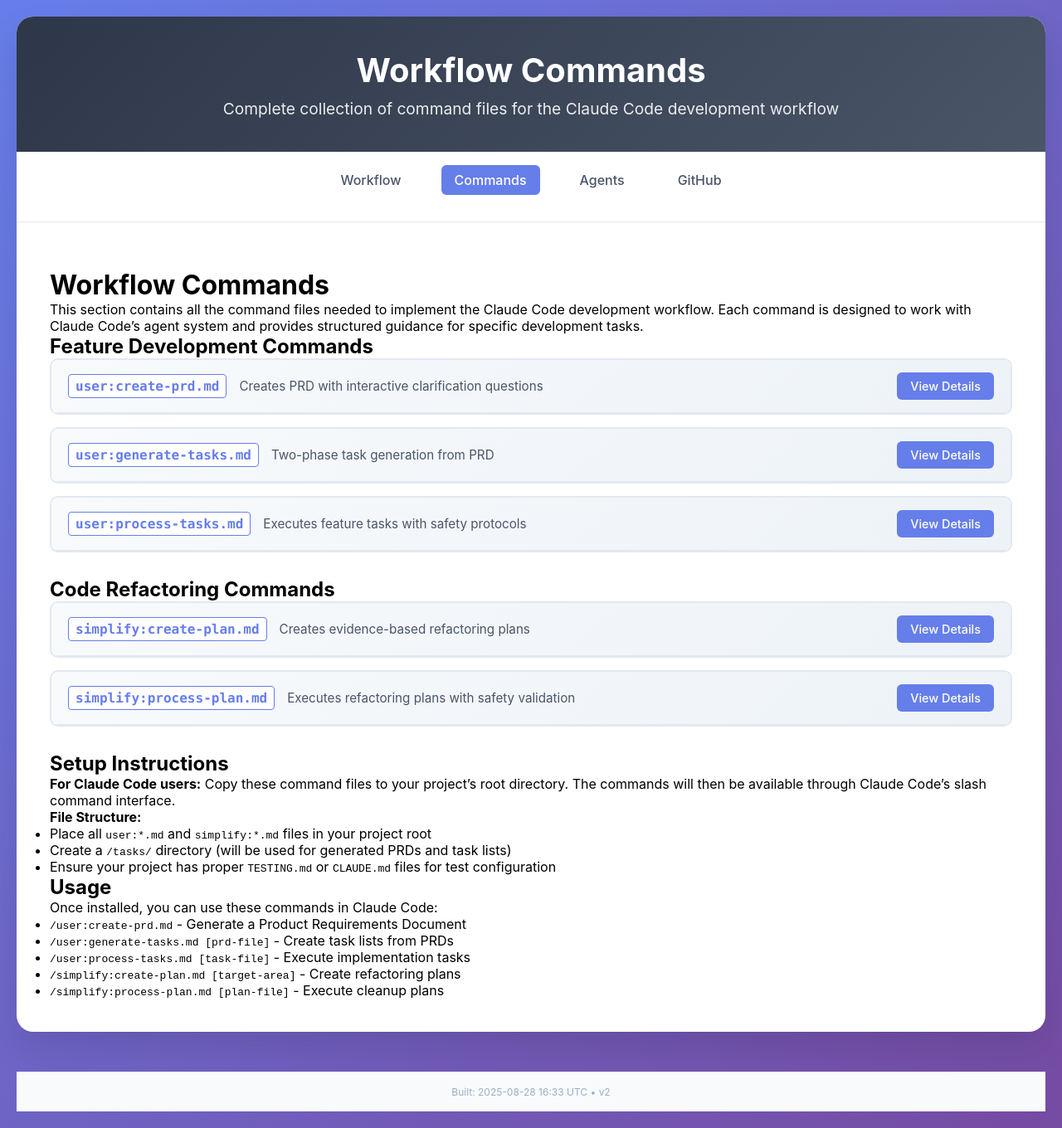
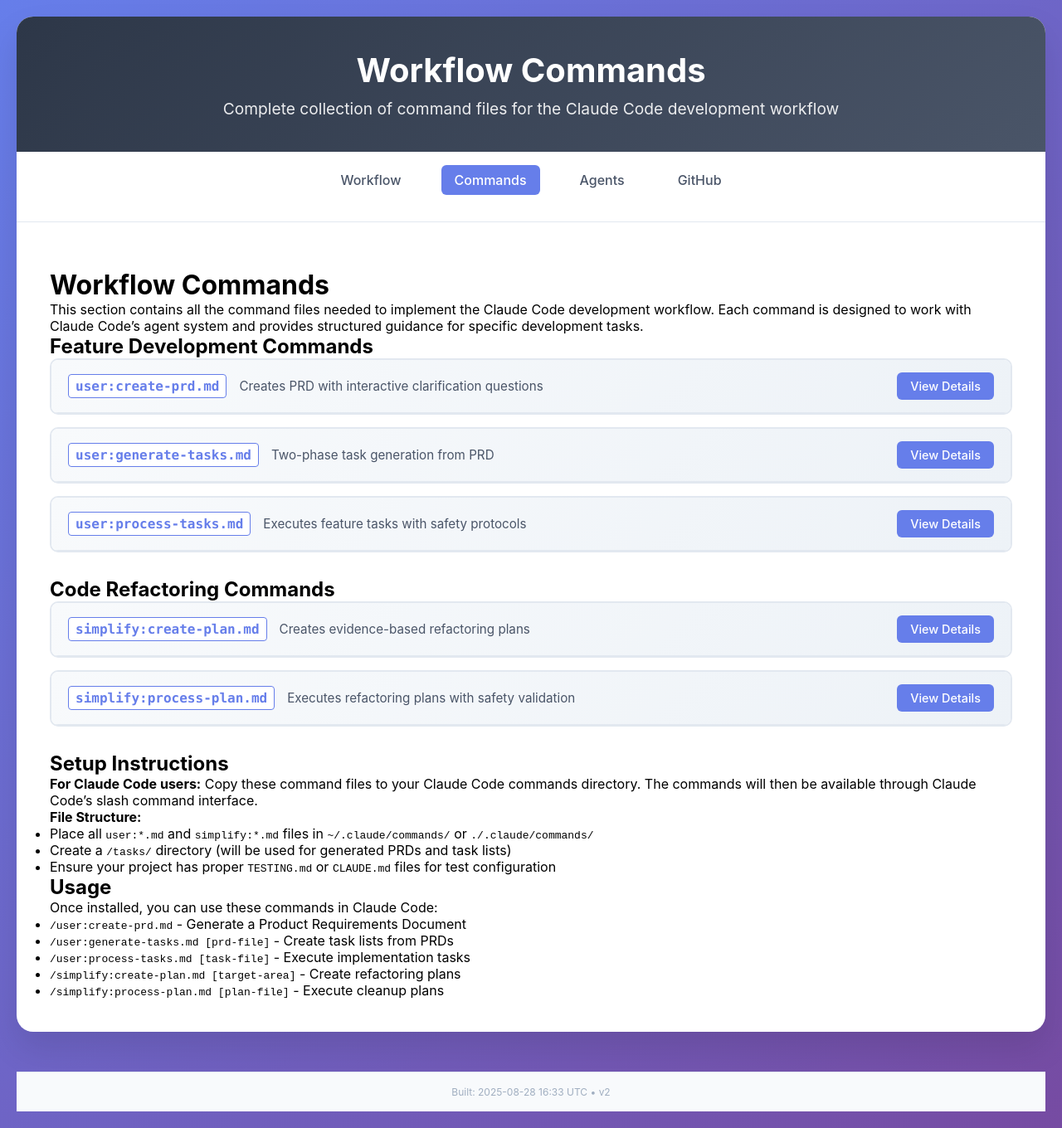
Before and after one commit to adnichols/adn-coding-workflow, a Jekyll site: the page built from _commands/index.md, in a window 1280 px wide. Shown: the whole page at 83% size. Built offline with Jekyll 4.4.1, drawn with Linux system fonts in a browser that asks for light colours.

Commit message:
fix: correct ALL Claude Code setup instructions across entire site
CRITICAL FIXES - No more incorrect instructions:
- Fix command template: ~/.claude/commands/ instead of "project root"
- Fix README.md: "Claude Code commands directory" instead of "project root"
- Fix _commands/index.md: ~/.claude/commands/ instead of "project root"

VERIFIED ALL PAGES:
✅ Command pages (5): ALL use correct ~/.claude/commands/ instructions
✅ Agent pages (2): ALL use correct ~/.claude/agents/ instructions
✅ Main pages: commands.md, agents.md, README.md - ALL corrected
✅ Layout templates: raw-command.html, raw-agent.html - ALL corrected

NO INACCURACIES REMAINING - Complete site sweep completed

🤖 Generated with [Claude Code](https://claude.ai/code)

Co-Authored-By: Claude <noreply@anthropic.com>

```diff
--- a/_commands/index.md
+++ b/_commands/index.md
@@ -42,10 +42,10 @@ This section contains all the command files needed to implement the Claude Code
 
 ## Setup Instructions
 
-**For Claude Code users:** Copy these command files to your project's root directory. The commands will then be available through Claude Code's slash command interface.
+**For Claude Code users:** Copy these command files to your Claude Code commands directory. The commands will then be available through Claude Code's slash command interface.
 
 **File Structure:**
-- Place all `user:*.md` and `simplify:*.md` files in your project root
+- Place all `user:*.md` and `simplify:*.md` files in `~/.claude/commands/` or `./.claude/commands/`
 - Create a `/tasks/` directory (will be used for generated PRDs and task lists)
 - Ensure your project has proper `TESTING.md` or `CLAUDE.md` files for test configuration
 
--- a/_layouts/raw-command.html
+++ b/_layouts/raw-command.html
@@ -27,7 +27,7 @@ layout: default
         <h3>📖 How to Use</h3>
         <ol class="usage-steps">
             <li><strong>Copy the content:</strong> Click "📋 Copy File Content" above</li>
-            <li><strong>Create the file:</strong> In your project root, create <code>{{ page.title }}</code></li>
+            <li><strong>Create the file:</strong> In <code>~/.claude/commands/</code> (or <code>./.claude/commands/</code> for project-specific), create <code>{{ page.title }}</code></li>
             <li><strong>Paste the content:</strong> Paste the copied content into the file</li>
             <li><strong>Use in Claude Code:</strong> The command will be available as <code>/{{ page.title | remove: '.md' }}</code></li>
         </ol>
```
Also changed, not shown: README.md.
